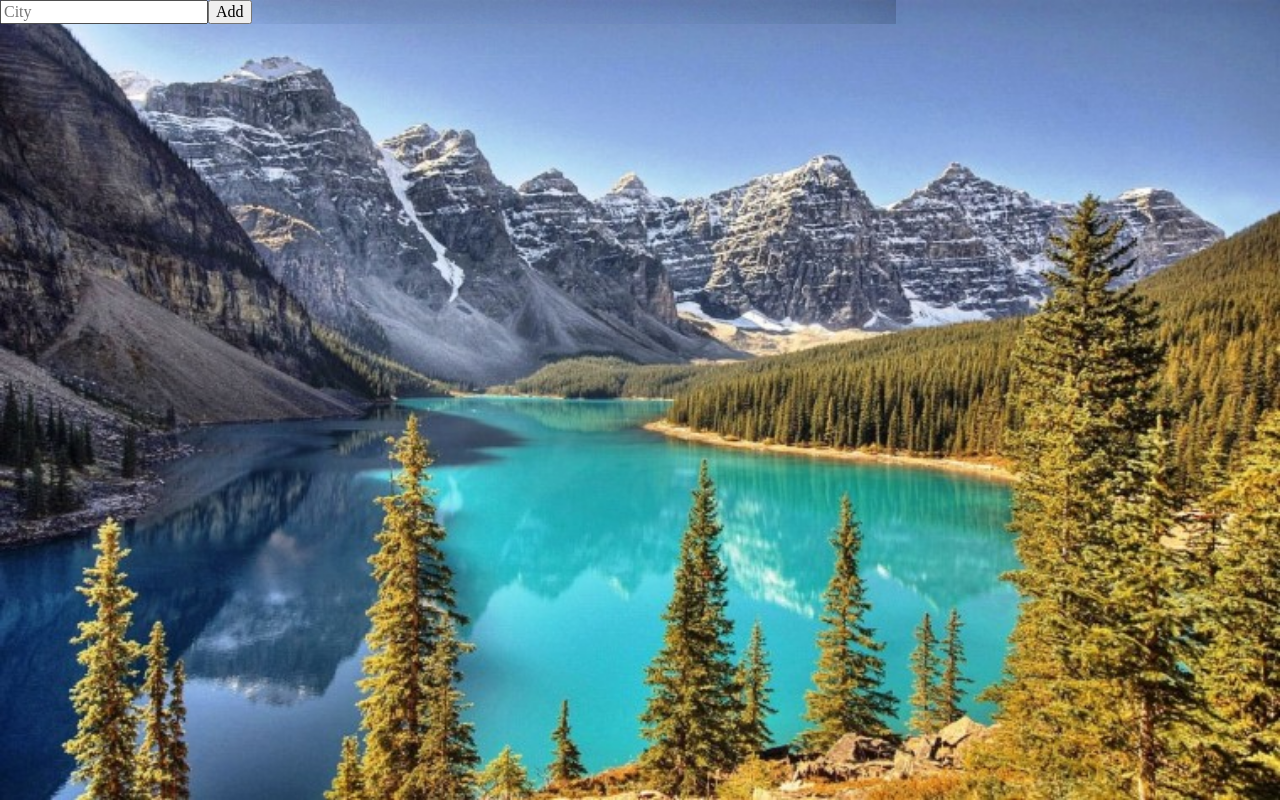
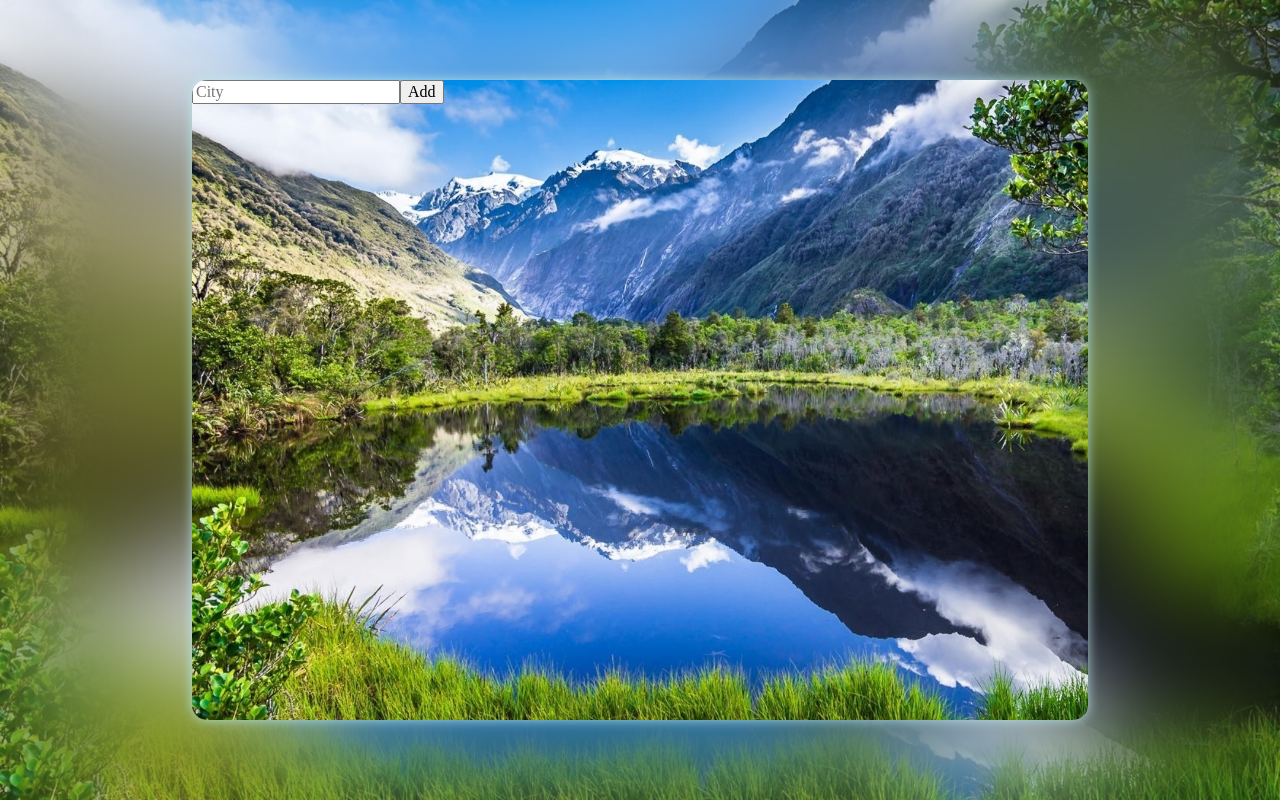
Before and after one commit to LucianaCHA/weather-app, a React (Create React App) app in the folder weather-app/: page / in a window 1280 px wide. Built offline with nearby package versions, Linux system fonts and the light colour scheme.

Commit message:
style main view

```diff
--- a/weather-app/src/App.jsx
+++ b/weather-app/src/App.jsx
@@ -40,7 +40,7 @@
         <div className={s.searchBar}>
           <SearchBar search = {search}/>
           <div className= {s.citiesContainer}>
-            <Cards cities = {cities} close = {close} />
+            <Cards cities ={cities} close ={close} />
           </div>
         </div>
 
--- a/weather-app/src/App.module.css
+++ b/weather-app/src/App.module.css
@@ -5,15 +5,28 @@
 .bkg {
     width: 100vw;
     height: 100vh;
+    backdrop-filter: blur(50px);
+
+
 }
 
 .searchBar{
     width: 70vw;
-    height: 80 vh;
+    height: 80vh;
+    margin: 10vh 15vw;
+    position: fixed;
+    border-radius: 15px;
+    box-shadow: 0px 0px 12px rgba(191, 241, 237, 0.8);
+    background-color: aquamarine;
+    backdrop-filter: blur(50px);
+
 
 }
 
 .citiesContainer{
+    padding: 20px;
+    position: absolute;
+
 
 }
 
@@ -23,4 +36,10 @@
     background-color: darkslategray;
     background-repeat: no-repeat;
     background-size: cover;
+    position: absolute;
+    overflow: hidden;
+
+
+
+
 }
--- /dev/null
+++ b/weather-app/src/info.js
@@ -0,0 +1,9 @@
+export const Cairns = JSON.parse(`{"coord":{"lon":145.77,"lat":-16.92},"weather":[{"id":802,"main":"Clouds","description":"scattered clouds","icon":"03n"}],"base":"stations","main":{"temp":300.15,"pressure":1007,"humidity":74,"temp_min":300.15,"temp_max":300.15},"visibility":10000,"wind":{"speed":3.6,"deg":160},"clouds":{"all":40},"dt":1485790200,"sys":{"type":1,"id":8166,"message":0.2064,"country":"AU","sunrise":1485720272,"sunset":1485766550},"id":2172797,"name":"Cairns","cod":200}`);
+
+export const Londres = JSON.parse(`{"coord":{"lon":-0.13,"lat":51.51},"weather":[{"id":300,"main":"Drizzle","description":"light intensity drizzle","icon":"09d"}],"base":"stations","main":{"temp":280.32,"pressure":1012,"humidity":81,"temp_min":279.15,"temp_max":281.15},"visibility":10000,"wind":{"speed":4.1,"deg":80},"clouds":{"all":90},"dt":1485789600,"sys":{"type":1,"id":5091,"message":0.0103,"country":"GB","sunrise":1485762037,"sunset":1485794875},"id":2643743,"name":"London","cod":200}`);
+
+export const Denver = JSON.parse(`{"coord":{"lon":-0.13,"lat":51.51},"weather":[{"id":300,"main":"Drizzle","description":"light intensity drizzle","icon":"09d"}],"base":"stations","main":{"temp":280.32,"pressure":1012,"humidity":81,"temp_min":12.12,"temp_max":121},"visibility":10000,"wind":{"speed":4.1,"deg":80},"clouds":{"all":90},"dt":1485789600,"sys":{"type":1,"id":5091,"message":0.0103,"country":"GB","sunrise":1485762037,"sunset":1485794875},"id":5419384,"name":"Denver","cod":200}`);
+
+var cities = [Londres, Cairns, Denver];
+
+export default cities;
```
Also changed, not shown: weather-app/src/assets/bkg.jpg.
